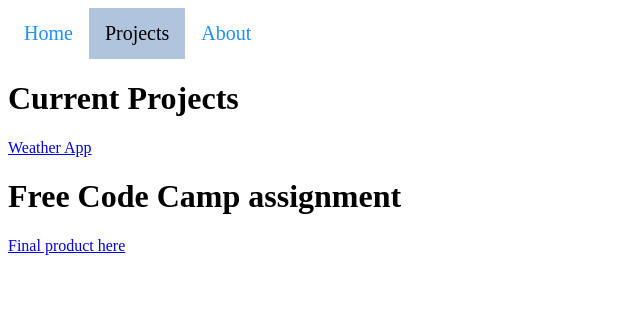
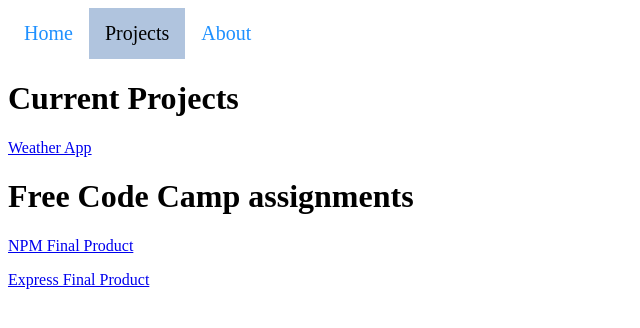
Before and after one commit to ChompskiHonk/anro4650.github.io, a plain HTML site: page projects.html in a window 1280 px wide. Shown: the whole page, without its empty margins (0-640 px from the left). Drawn offline with Linux system fonts and the light colour scheme.

Commit message:
Update projects.html

```diff
--- a/projects.html
+++ b/projects.html
@@ -17,8 +17,9 @@
 
         <p><a href="weatherApp.html">Weather App</a></p>
 
-        <h1>Free Code Camp assignment</h1>
-            <p><a href="freeCodeCamp/author/index.html">Final product here</a></p>
+        <h1>Free Code Camp assignments</h1>
+            <p><a href="freeCodeCamp/author/index.html">NPM Final Product</a></p>
+            <p><a href="freeCodeCamp/express/index.html">Express Final Product</a></p>
     </div>
 </body>
 </html>
```
